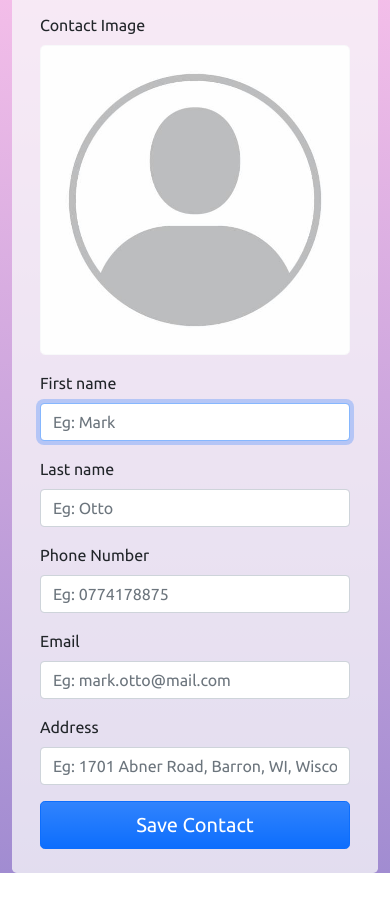
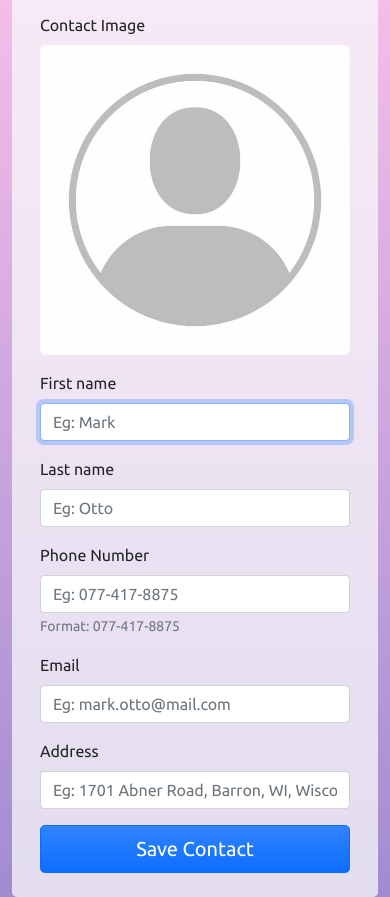
Before and after one commit to Direct-Entry-Program-7-Playground/contact-book-front-end, a website built with Parcel: page new-contact.html in a window 390 px wide. Shown: the part 84-981 px from the top of the page. Before the commit the page ends 957 px from the top, so only its background shows below. Built offline with nearby package versions, Linux system fonts and the light colour scheme.

Commit message:
Add phone number pattern and hint

```diff
--- a/new-contact.html
+++ b/new-contact.html
@@ -107,11 +107,13 @@
                     type="tel"
                     class="form-control"
                     id="validationPhoneNumber"
-                    placeholder="Eg: 0774178875"
-                    minlength="10"
-                    maxlength="10"
+                    placeholder="Eg: 077-417-8875"
+                    minlength="12"
+                    maxlength="12"
+                    pattern="[0-9]{3}-[0-9]{3}-[0-9]{4}"
                     required
                   />
+                  <small class="text-muted">Format: 077-417-8875</small>
                   <div id="validationPNumber" class="invalid-feedback">
                     Please provide a valid phone number
                   </div>
```
Also changed, not shown: docs/new-contact.html (+2 -1 lines).
